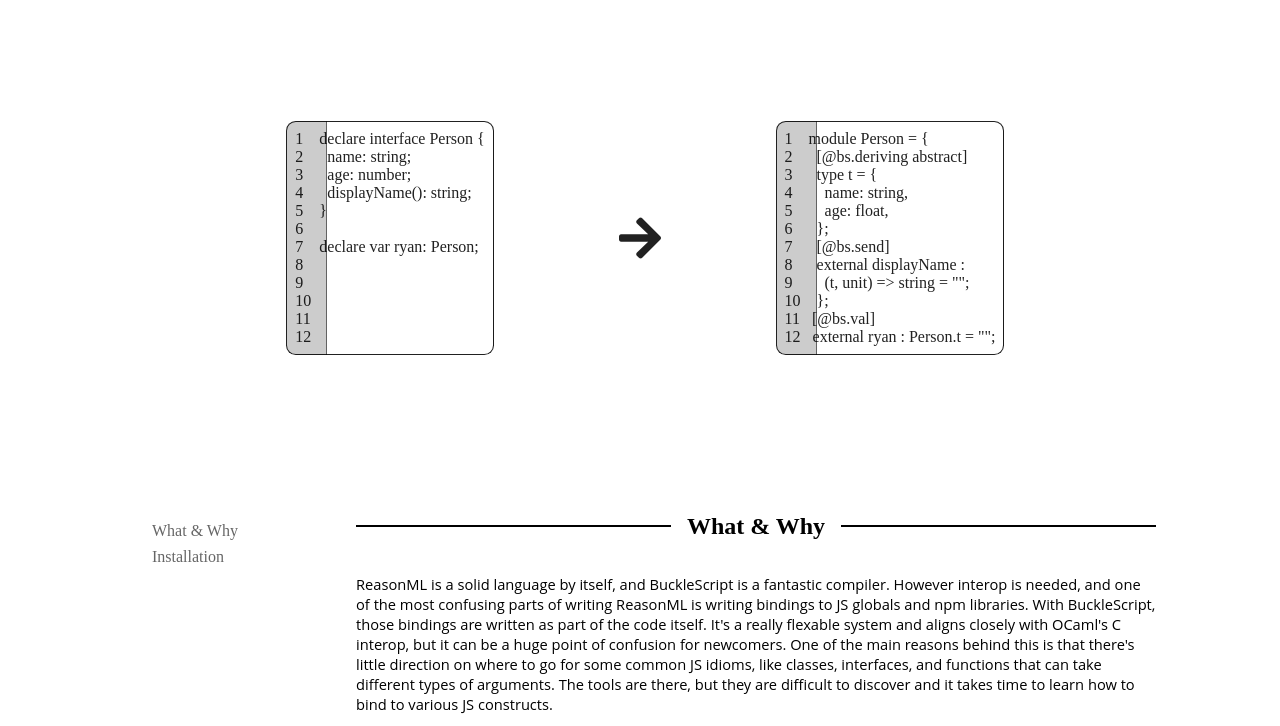
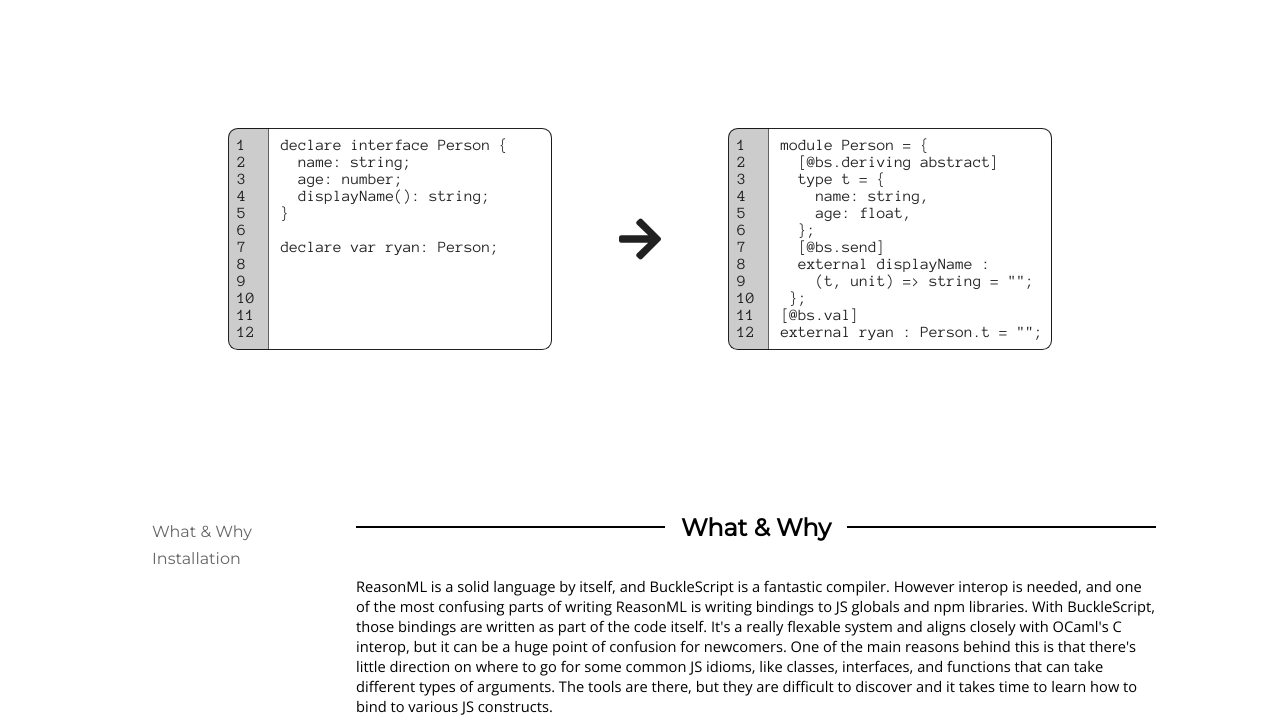
Before and after one commit to rrdelaney/reason-dre, a website: page docs/index.html in a window 1280 px wide. Shown: the part 307-1033 px from the top of the page. Drawn offline with nearby package versions, Linux system fonts and the light colour scheme.

Commit message:
Add fonts

```diff
--- a/docs/index.html
+++ b/docs/index.html
@@ -4,6 +4,7 @@
     <meta charset="utf-8">
     <title>Reason DRE</title>
     <meta name="viewport" content="width=device-width, initial-scale=1.0">
+    <link href="https://fonts.googleapis.com/css?family=Anonymous+Pro|Montserrat|Open+Sans" rel="stylesheet">
     <link rel="stylesheet" href="https://use.fontawesome.com/releases/v5.1.1/css/solid.css" integrity="sha384-S2gVFTIn1tJ/Plf+40+RRAxBCiBU5oAMFUJxTXT3vOlxtXm7MGjVj62mDpbujs4C" crossorigin="anonymous">
     <link rel="stylesheet" href="https://use.fontawesome.com/releases/v5.1.1/css/fontawesome.css" integrity="sha384-0b7ERybvrT5RZyD80ojw6KNKz6nIAlgOKXIcJ0CV7A6Iia8yt2y1bBfLBOwoc9fQ" crossorigin="anonymous">
     <link rel="stylesheet" href="styles.css">
```
